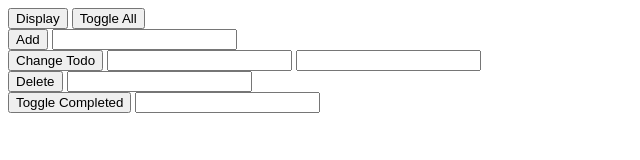
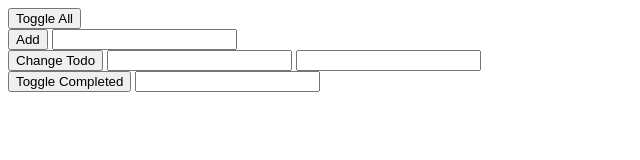
Before and after one commit to ilguillen2016/todo-app, a plain HTML site: page index.html in a window 1280 px wide. Shown: the whole page, without its empty margins (0-640 px from the left). Drawn offline with Linux system fonts and the light colour scheme.

Commit message:
delete unnecessary elements

```diff
--- a/index.html
+++ b/index.html
@@ -8,8 +8,6 @@
     <title>TODO List App</title>
 </head>
 <body>
-    <!-- External JS -->
-    <button id="btn-display">Display</button>
     <button id="btn-toggle">Toggle All</button>
 
     <div>
@@ -24,11 +22,6 @@
     </div>
 
     <div>
-        <button id="btn-delete">Delete</button>
-        <input type="number" name="" id="input-position-delete">
-    </div>
-
-    <div>
         <button id="btn-completed">Toggle Completed</button>
         <input type="number" id="input-position-completed">
     </div>
```
